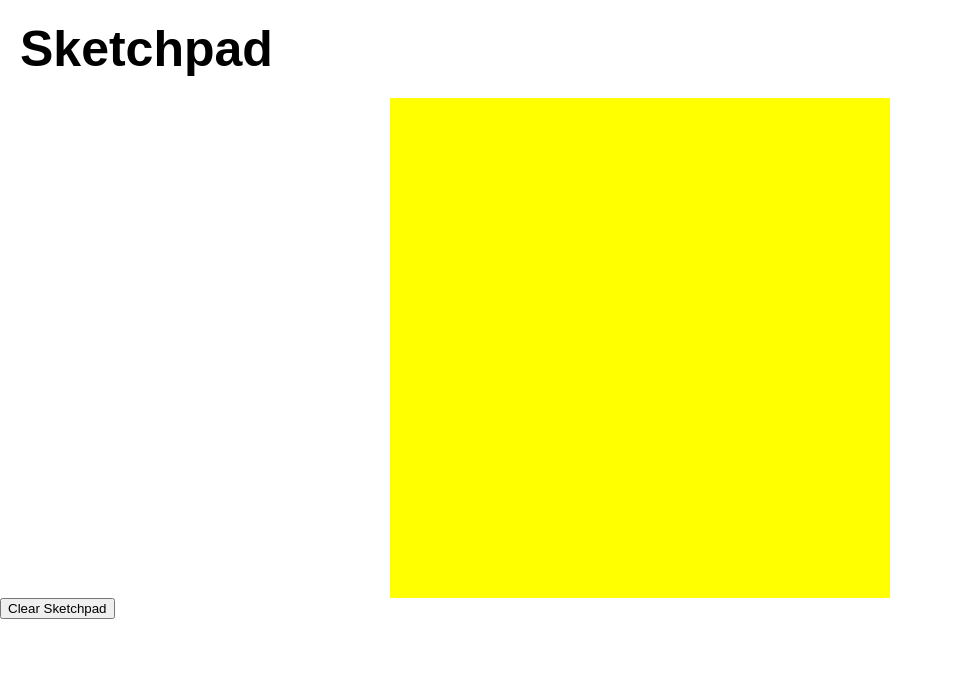
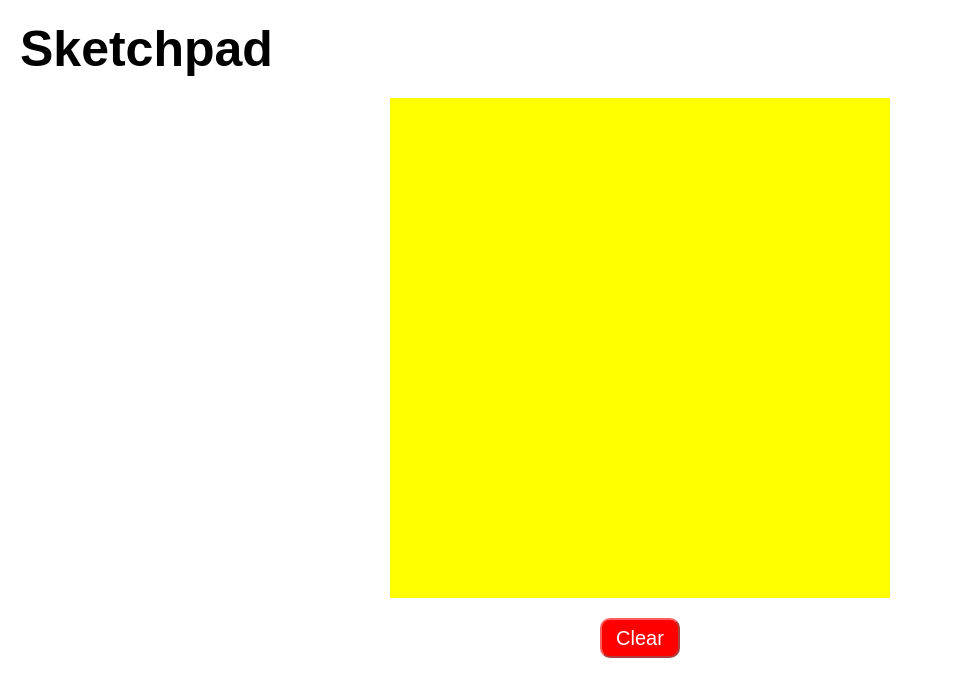
Before and after one commit to nicolasmatthewlee/sketchpad, a plain HTML site: page index.html in a window 1280 px wide. Shown: the whole page, without its empty margins (0-953 px from the left). Drawn offline with Linux system fonts and the light colour scheme.

Commit message:
styled clear sketchpad button

```diff
--- a/scripting.js
+++ b/scripting.js
@@ -64,8 +64,21 @@ function clear_grid() {
     block_array.map(block => block.style.backgroundColor='yellow');
 }
 
-// reset button
-reset_button = document.createElement('button');
-reset_button.textContent = 'Clear Sketchpad';
-reset_button.addEventListener('click',clear_grid);
-document.body.appendChild(reset_button);
+// clear button
+const clear_button_container = document.createElement('div');
+clear_button_container.style.display = 'flex';
+clear_button_container.style.justifyContent = 'center';
+clear_button_container.style.padding = '20px';
+document.body.appendChild(clear_button_container);
+
+const clear_button = document.createElement('button');
+clear_button.textContent = 'Clear';
+clear_button.style.backgroundColor = 'red';
+clear_button.style.color = 'white';
+clear_button.style.borderRadius = '10px';
+clear_button.style.height = '40px';
+clear_button.style.width = '80px';
+clear_button.style.fontSize = '20px';
+clear_button.style.borderColor = 'rgb(255, 94, 94)';
+clear_button.addEventListener('click',clear_grid)
+clear_button_container.appendChild(clear_button);
```
Also changed, not shown: index.html (+2 -0 lines).
